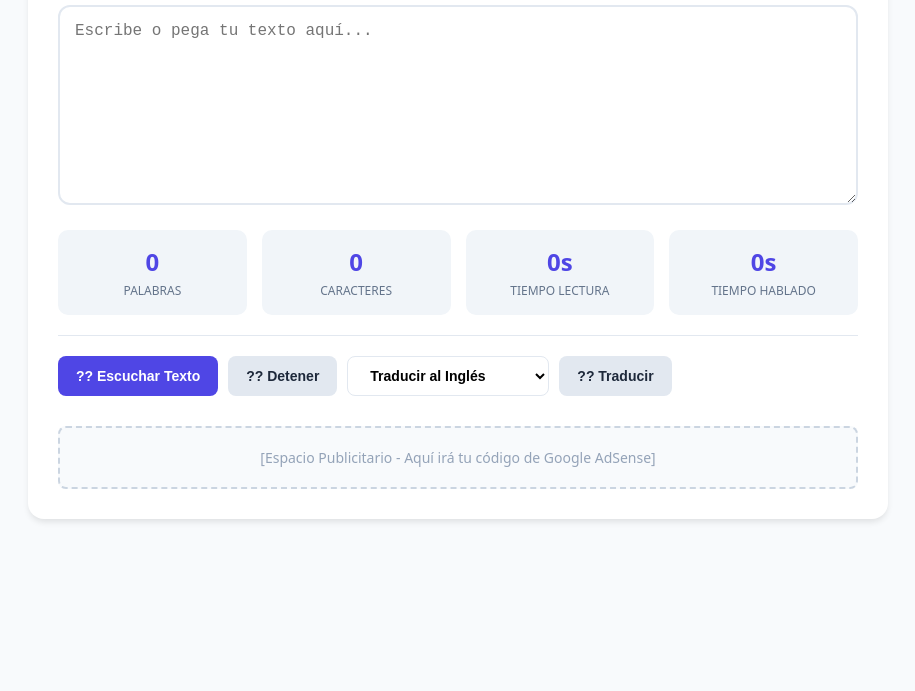
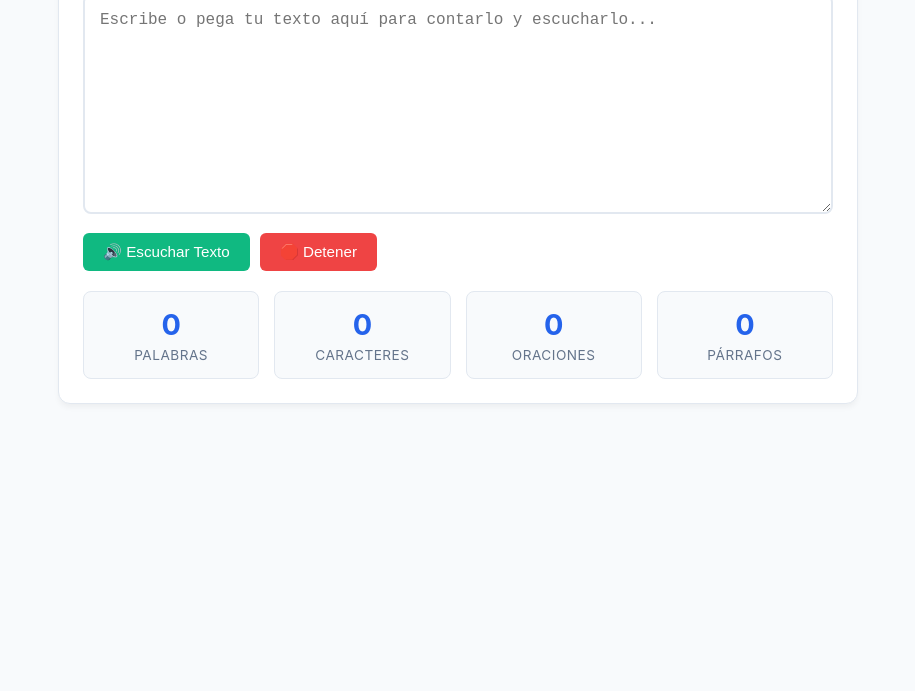
Before and after one commit to eduhdzfl-hash/Contador--palabras, a plain HTML site: page index.html in a window 1280 px wide. Shown: the part 109-800 px from the top of the page, without its empty margins (182-1097 px from the left). Drawn offline with Linux system fonts and the light colour scheme.

Commit message:
Update index.html

```diff
--- a/index.html
+++ b/index.html
@@ -3,223 +3,194 @@
 <head>
     <meta charset="UTF-8">
     <meta name="viewport" content="width=device-width, initial-scale=1.0">
-    <title>Contador de Palabras Pro - Con Traductor y Voz</title>
+    <title>Contador de Palabras Profesional con Voz</title>
     <style>
         :root {
-            --primary: #4f46e5;
-            --primary-hover: #4338ca;
+            --primary: #2563eb;
+            --primary-hover: #1d4ed8;
+            --success: #10b981;
+            --success-hover: #059669;
             --bg: #f8fafc;
-            --card: #ffffff;
+            --card-bg: #ffffff;
             --text: #1e293b;
+            --border: #e2e8f0;
         }
         body {
-            font-family: system-ui, -apple-system, sans-serif;
+            font-family: -apple-system, BlinkMacSystemFont, "Segoe UI", Roboto, sans-serif;
             background-color: var(--bg);
             color: var(--text);
             margin: 0;
             padding: 20px;
             display: flex;
-            justify-content: center;
+            flex-direction: column;
+            align-items: center;
         }
+        .header {
+            width: 100%;
+            max-width: 800px;
+            display: flex;
+            justify-content: space-between;
+            align-items: center;
+            margin-bottom: 20px;
+            flex-wrap: wrap;
+            gap: 15px;
+        }
+        h1 { margin: 0; font-size: 1.5rem; color: var(--primary); }
         .container {
             width: 100%;
             max-width: 800px;
-            background: var(--card);
-            padding: 30px;
-            border-radius: 16px;
-            box-shadow: 0 4px 6px -1px rgb(0 0 0 / 0.1);
+            background: var(--card-bg);
+            padding: 24px;
+            border-radius: 12px;
+            box-shadow: 0 4px 6px -1px rgba(0,0,0,0.05);
+            border: 1px solid var(--border);
+            box-sizing: border-box;
         }
-        h1 { text-align: center; color: var(--primary); margin-top: 0; }
         textarea {
             width: 100%;
-            height: 200px;
+            height: 220px;
             padding: 15px;
-            border: 2px solid #e2e8f0;
-            border-radius: 12px;
-            font-size: 16px;
+            border: 2px solid var(--border);
+            border-radius: 8px;
+            font-size: 1rem;
             resize: vertical;
+            outline: none;
+            transition: border-color 0.2s;
             box-sizing: border-box;
-            outline: none;
+            margin-bottom: 15px;
         }
         textarea:focus { border-color: var(--primary); }
+
+        /* Controles del Lector de Voz */
+        .voice-controls {
+            display: flex;
+            gap: 10px;
+            margin-bottom: 20px;
+            flex-wrap: wrap;
+        }
+        .btn {
+            background-color: var(--success);
+            color: white;
+            border: none;
+            padding: 10px 20px;
+            border-radius: 6px;
+            font-size: 0.95rem;
+            cursor: pointer;
+            font-weight: 500;
+            transition: background 0.2s;
+        }
+        .btn:hover { background-color: var(--success-hover); }
+        .btn-stop { background-color: #ef4444; }
+        .btn-stop:hover { background-color: #dc2626; }
+
         .stats-grid {
             display: grid;
             grid-template-columns: repeat(auto-fit, minmax(140px, 1fr));
             gap: 15px;
-            margin: 20px 0;
         }
         .stat-card {
-            background: #f1f5f9;
+            background: var(--bg);
             padding: 15px;
-            border-radius: 10px;
+            border-radius: 8px;
             text-align: center;
+            border: 1px solid var(--border);
         }
-        .stat-num { display: block; font-size: 24px; font-weight: bold; color: var(--primary); }
-        .stat-label { font-size: 12px; color: #64748b; text-transform: uppercase; }
-        .controls {
-            display: flex;
-            flex-wrap: wrap;
-            gap: 10px;
-            margin-top: 20px;
-            padding-top: 20px;
-            border-top: 1px solid #e2e8f0;
-        }
-        button, select {
-            padding: 10px 18px;
-            border-radius: 8px;
-            font-size: 14px;
-            font-weight: 600;
-            cursor: pointer;
-            border: 1px solid #e2e8f0;
-        }
-        button { background: var(--primary); color: white; border: none; }
-        button:hover { background: var(--primary-hover); }
-        .btn-secondary { background: #e2e8f0; color: var(--text); }
-        .btn-secondary:hover { background: #cbd5e1; }
-        select { background: white; }
-        .ads-space {
-            margin-top: 30px;
-            padding: 20px;
-            background: #f8fafc;
-            border: 2px dashed #cbd5e1;
-            text-align: center;
-            color: #94a3b8;
-            font-size: 14px;
-            border-radius: 8px;
+        .stat-num { font-size: 1.8rem; font-weight: bold; color: var(--primary); margin-bottom: 5px; }
+        .stat-label { font-size: 0.85rem; color: #64748b; text-transform: uppercase; letter-spacing: 0.5px; }
+
+        /* Estilos para el traductor de Google */
+        #google_translate_element { min-height: 38px; }
+        .goog-te-gadget-simple {
+            padding: 6px 12px !important;
+            border-radius: 6px !important;
+            border: 1px solid var(--border) !important;
+            font-size: 0.9rem !important;
         }
     </style>
 </head>
 <body>
 
-<div class="container">
-    <h1>Contador de Palabras Profesional</h1>
-
-    <textarea id="textInput" placeholder="Escribe o pega tu texto aquí..."></textarea>
-
-    <!-- Panel de Estadísticas en Tiempo Real -->
-    <div class="stats-grid">
-        <div class="stat-card">
-            <span class="stat-num" id="wordCount">0</span>
-            <span class="stat-label">Palabras</span>
-        </div>
-        <div class="stat-card">
-            <span class="stat-num" id="charCount">0</span>
-            <span class="stat-label">Caracteres</span>
-        </div>
-        <div class="stat-card">
-            <span class="stat-num" id="readTime">0s</span>
-            <span class="stat-label">Tiempo Lectura</span>
-        </div>
-        <div class="stat-card">
-            <span class="stat-num" id="speakTime">0s</span>
-            <span class="stat-label">Tiempo Hablado</span>
-        </div>
+    <div class="header">
+        <h1>Contador & Lector Pro</h1>
+        <!-- Contenedor del Traductor de Google -->
+        <div id="google_translate_element"></div>
     </div>
 
-    <!-- Panel de Funciones Extra (Voz y Traductor) -->
-    <div class="controls">
-        <!-- Controles de Voz -->
-        <button id="btnSpeak">?? Escuchar Texto</button>
-        <button id="btnStop" class="btn-secondary">?? Detener</button>
+    <div class="container">
+        <textarea id="text-input" placeholder="Escribe o pega tu texto aquí para contarlo y escucharlo..."></textarea>
 
-        <!-- Controles de Traducción -->
-        <select id="langSelect">
-            <option value="en">Traducir al Inglés</option>
-            <option value="es">Traducir al Español</option>
-            <option value="fr">Traducir al Francés</option>
-            <option value="pt">Traducir al Portugués</option>
-        </select>
-        <button id="btnTranslate" class="btn-secondary">?? Traducir</button>
+        <!-- Botones del Lector de Voz -->
+        <div class="voice-controls">
+            <button class="btn" id="btn-speak">🔊 Escuchar Texto</button>
+            <button class="btn btn-stop" id="btn-stop">🛑 Detener</button>
         </div>
 
-    <!-- Espacio reservado para tus anuncios de Google AdSense -->
-    <div class="ads-space">
-        [Espacio Publicitario - Aquí irá tu código de Google AdSense]
+        <div class="stats-grid">
+            <div class="stat-card"><div class="stat-num" id="word-count">0</div><div class="stat-label">Palabras</div></div>
+            <div class="stat-card"><div class="stat-num" id="char-count">0</div><div class="stat-label">Caracteres</div></div>
+            <div class="stat-card"><div class="stat-num" id="sentence-count">0</div><div class="stat-label">Oraciones</div></div>
+            <div class="stat-card"><div class="stat-num" id="paragraph-count">0</div><div class="stat-label">Párrafos</div></div>
         </div>
     </div>
 
     <script>
-    const textInput = document.getElementById('textInput');
-    const wordCount = document.getElementById('wordCount');
-    const charCount = document.getElementById('charCount');
-    const readTime = document.getElementById('readTime');
-    const speakTime = document.getElementById('speakTime');
+        const textarea = document.getElementById('text-input');
+        const wordCount = document.getElementById('word-count');
+        const charCount = document.getElementById('char-count');
+        const sentenceCount = document.getElementById('sentence-count');
+        const paragraphCount = document.getElementById('paragraph-count');
 
-    // 1. LÓGICA DEL CONTADOR EN TIEMPO REAL
-    textInput.addEventListener('input', () => {
-        const text = textInput.value.trim();
+        const btnSpeak = document.getElementById('btn-speak');
+        const btnStop = document.getElementById('btn-stop');
 
-        // Contar caracteres
-        charCount.innerText = textInput.value.length;
+        // --- Lógica del Contador de Palabras ---
+        textarea.addEventListener('input', () => {
+            const text = textarea.value;
 
-        // Contar palabras
-        const words = text === "" ? [] : text.split(/\s+/);
-        wordCount.innerText = words.length;
+            charCount.textContent = text.length;
 
-        // Calcular Tiempos Estimados (Lectura: ~200 ppm / Habla: ~130 ppm)
-        if(words.length > 0) {
-            const rMin = words.length / 200;
-            const sMin = words.length / 130;
+            const words = text.trim().split(/\s+/).filter(word => word.length > 0);
+            wordCount.textContent = words.length;
 
-            readTime.innerText = rMin < 1 ? Math.ceil(rMin * 60) + 's' : Math.ceil(rMin) + 'm';
-            speakTime.innerText = sMin < 1 ? Math.ceil(sMin * 60) + 's' : Math.ceil(sMin) + 'm';
-        } else {
-            readTime.innerText = '0s';
-            speakTime.innerText = '0s';
-        }
+            const sentences = text.split(/[.!?]+/).filter(s => s.trim().length > 0);
+            sentenceCount.textContent = sentences.length;
+
+            const paragraphs = text.split(/\n+/).filter(p => p.trim().length > 0);
+            paragraphCount.textContent = paragraphs.length;
         });
 
-    // 2. LÓGICA DEL LECTOR DE VOZ (TEXT-TO-SPEECH)
-    const btnSpeak = document.getElementById('btnSpeak');
-    const btnStop = document.getElementById('btnStop');
-    let synth = window.speechSynthesis;
+        // --- Lógica del Lector de Voz (Síntesis de voz nativa) ---
+        btnSpeak.addEventListener('click', () => {
+            // Cancelar cualquier lectura previa en curso
+            window.speechSynthesis.cancel();
 
-    btnSpeak.addEventListener('click', () => {
-        if (textInput.value.trim() === "") return alert("Por favor, ingresa texto para leer.");
-        if (synth.speaking) synth.cancel(); // Reinicia si ya estaba hablando
+            if (textarea.value.trim() === "") {
+                alert("Por favor, escribe algo para poder leerlo.");
+                return;
+            }
 
-        let utterance = new SpeechSynthesisUtterance(textInput.value);
-        // Detecta automáticamente si el texto está en inglés o español para usar la voz correcta
-        utterance.lang = textInput.value.match(/[A-Za-z]/) ? 'es-ES' : 'en-US';
-        synth.speak(utterance);
+            const utterance = new SpeechSynthesisUtterance(textarea.value);
+            // Intenta detectar el idioma del documento o usa el por defecto del sistema
+            utterance.lang = document.documentElement.lang || 'es-ES';
+            window.speechSynthesis.speak(utterance);
         });
 
         btnStop.addEventListener('click', () => {
-        synth.cancel();
-    });
-
-    // 3. LÓGICA DEL TRADUCTOR GRATUITO (A través de API pública libre)
-    const btnTranslate = document.getElementById('btnTranslate');
-    const langSelect = document.getElementById('langSelect');
-
-    btnTranslate.addEventListener('click', async () => {
-        const text = textInput.value.trim();
-        const targetLang = langSelect.value;
-        if (text === "") return alert("Por favor, ingresa texto para traducir.");
-
-        btnTranslate.innerText = "Traduciendo...";
-        btnTranslate.disabled = true;
-
-        try {
-            // Usamos una API libre y gratuita de traducción que no requiere registro ni llaves de pago
-            const res = await fetch(`https://googleapis.com{targetLang}&dt=t&q=${encodeURIComponent(text)}`);
-            const data = await res.json();
-
-            // Reconstruir el texto traducido
-            let translatedText = "";
-            data[0].forEach(row => { if(row[0]) translatedText += row[0]; });
-
-            textInput.value = translatedText;
-            // Disparar el evento de conteo para actualizar las métricas con el nuevo texto
-            textInput.dispatchEvent(new Event('input'));
-        } catch (error) {
-            alert("Hubo un error al traducir. Inténtalo de nuevo.");
-        } finally {
-            btnTranslate.innerText = "?? Traducir";
-            btnTranslate.disabled = false;
-        }
+            window.speechSynthesis.cancel();
         });
     </script>
 
+    <!-- Scripts Oficiales y Seguros del Traductor de Google (HTTPS) -->
+    <script type="text/javascript">
+        function googleTranslateElementInit() {
+            new google.translate.TranslateElement({
+                pageLanguage: 'es',
+                includedLanguages: 'en,fr,de,it,pt',
+                layout: google.translate.TranslateElement.InlineLayout.SIMPLE
+            }, 'google_translate_element');
+        }
+    </script>
+    <script type="text/javascript" src="https://google.com"></script>
+
 </body>
 </html>
```
Lines whose indentation alone changed are shown as unchanged.
